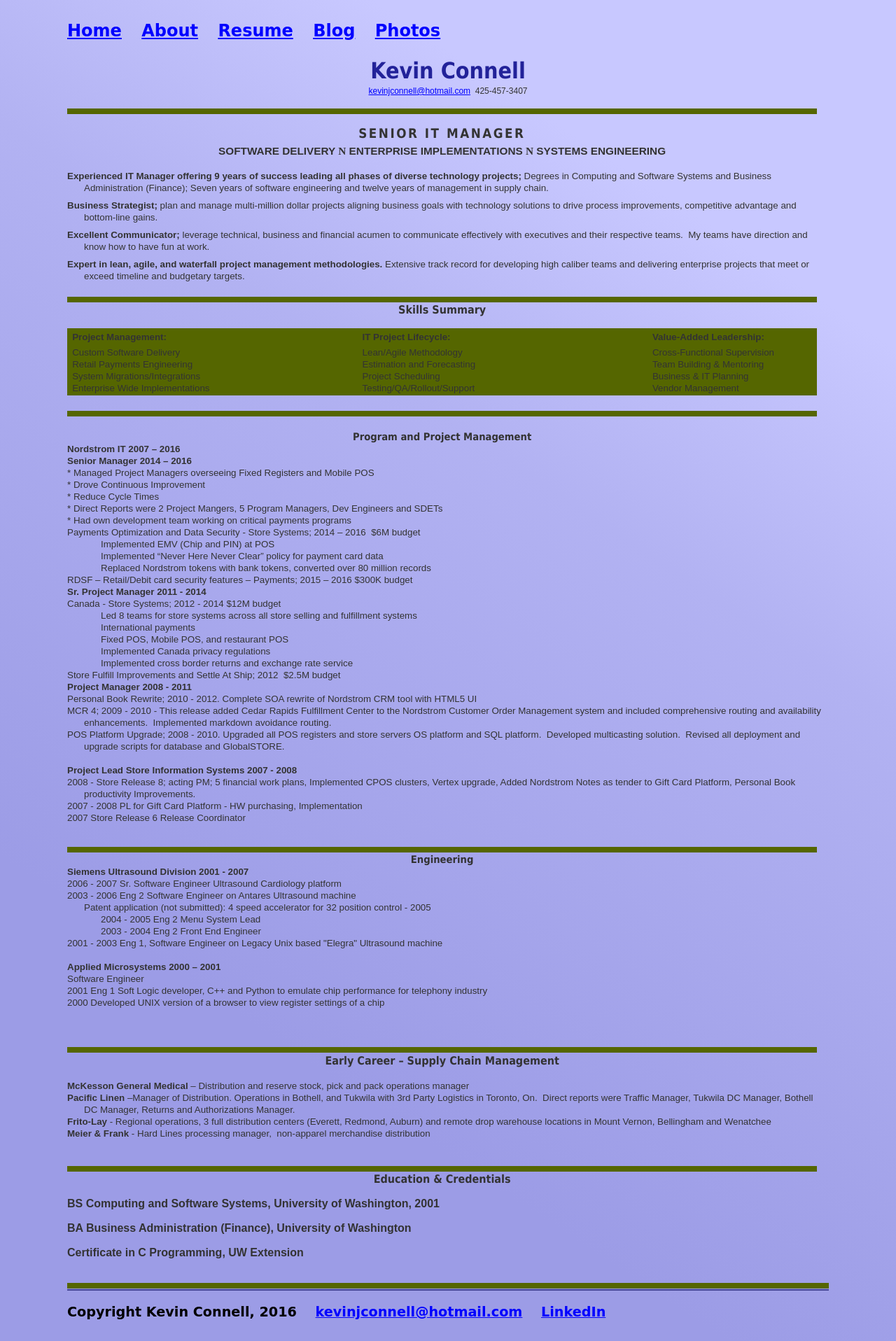
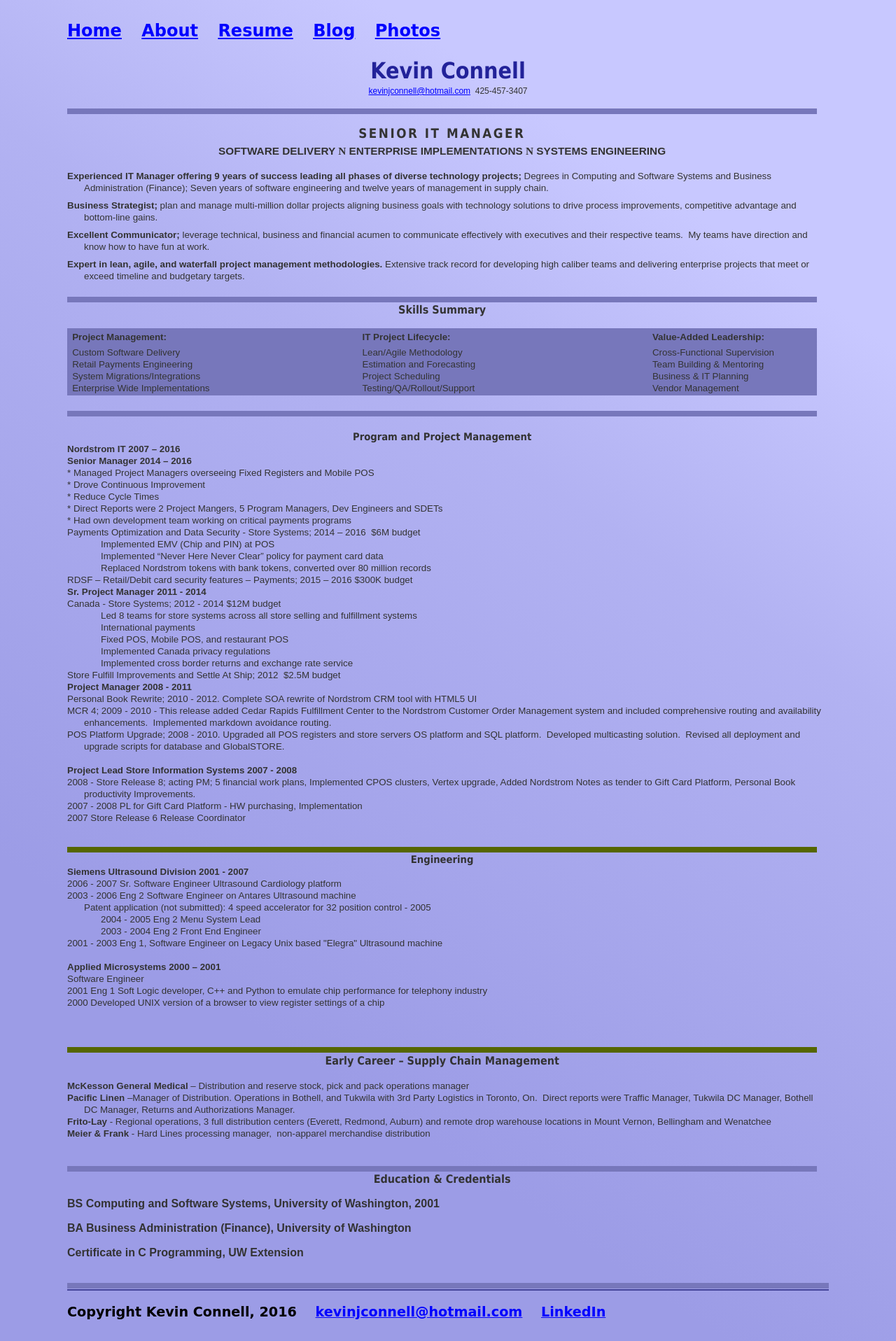
Before and after one commit to mo4dawg/mo4dawg.github.io, a Jekyll site: the page built from CV/index.html, in a window 1280 px wide. Shown: the whole page at 70% size. Built offline with Jekyll 4.4.1, drawn with Linux system fonts in a browser that asks for light colours.

Commit message:
Update index.html

```diff
--- a/CV/index.html
+++ b/CV/index.html
@@ -321,7 +321,7 @@
 style='font-size:9.0pt;font-family:"Arial","sans-serif";mso-fareast-font-family:
 "Times New Roman"'><span style='mso-spacerun:yes'>&nbsp; </span>425-457-3407<o:p></o:p></span></span></p>
 
-<div style='mso-element:para-border-div;border:none;border-bottom:solid #556600 6.0pt;
+<div style='mso-element:para-border-div;border:none;border-bottom:solid #7777BB 6.0pt;
 padding:0in 0in 1.0pt 0in;margin-left:0in;margin-right:12.6pt'>
 
 <p class=MsoNormal style='margin-bottom:0in;margin-bottom:.0001pt;line-height:
@@ -422,11 +422,11 @@
 style='mso-bookmark:top'><span style='font-size:14.0pt;font-family:"Arial","sans-serif";
 mso-fareast-font-family:"Times New Roman"'><o:p>&nbsp;</o:p></span></span></p>
 
-<div style='mso-element:para-border-div;border:none;border-top:solid #556600 6.0pt;
+<div style='mso-element:para-border-div;border:none;border-top:solid #7777BB 6.0pt;
 padding:1.0pt 0in 0in 0in;margin-left:0in;margin-right:12.6pt'>
 
 <p class=MsoNormal align=center style='margin-bottom:0in;margin-bottom:.0001pt;
-text-align:center;line-height:normal;border:none;mso-border-top-alt:solid #556600 6.0pt;
+text-align:center;line-height:normal;border:none;mso-border-top-alt:solid #7777BB 6.0pt;
 padding:0in;mso-padding-alt:1.0pt 0in 0in 0in'><span style='mso-bookmark:top'><b
 style='mso-bidi-font-weight:normal'><span style='font-size:12.0pt;font-family:
 "Tahoma","sans-serif";mso-fareast-font-family:"Times New Roman"'>Skills Summary<o:p></o:p></span></b></span></p>
@@ -442,7 +442,7 @@
  style='margin: 0px;
  mso-padding-alt:0in 5.4pt 0in 5.4pt'>
  <tr style='mso-yfti-irow:0;mso-yfti-firstrow:yes;mso-yfti-lastrow:yes'>
-  <td width = "400" valign=top style='background:#556600;color:#DDDDDD;padding:0in 5.4pt 0in 5.4pt'>
+  <td width = "400" valign=top style='background:#7777BB;color:#DDDDDD;padding:0in 5.4pt 0in 5.4pt'>
   <p class=MsoNormal style='margin-top:2.0pt;margin-right:0in;margin-bottom:
   4.0pt;margin-left:0in;line-height:normal'><span style='mso-bookmark:top'><b
   style='mso-bidi-font-weight:normal'><span style='font-size:10.0pt;font-family:
@@ -465,7 +465,7 @@
   mso-fareast-font-family:"Times New Roman"'>Enterprise Wide Implementations&nbsp;&nbsp;&nbsp;&nbsp;&nbsp;&nbsp;<o:p></o:p></span></span></p>
   </td>
   <span style='mso-bookmark:top'></span>
-  <td width = "400" valign=top style='background:#556600;color:#DDDDDD;padding:0in 5.4pt 0in 5.4pt'>
+  <td width = "400" valign=top style='background:#7777BB;color:#DDDDDD;padding:0in 5.4pt 0in 5.4pt'>
   <p class=MsoNormal style='margin-top:2.0pt;margin-right:0in;margin-bottom:
   4.0pt;margin-left:0in;line-height:normal'><span style='mso-bookmark:top'><b
   style='mso-bidi-font-weight:normal'><span style='font-size:10.0pt;font-family:
@@ -489,7 +489,7 @@
   </td>
 
   <span style='mso-bookmark:top'></span>
-  <td width = "100%" valign=top style='width:171.0pt;background:#556600;color:#DDDDDD;padding:
+  <td width = "100%" valign=top style='width:171.0pt;background:#7777BB;color:#DDDDDD;padding:
   0in 5.4pt 0in 5.4pt'>
   <p class=MsoNormal style='margin-top:2.0pt;margin-right:0in;margin-bottom:
   4.0pt;margin-left:0in;line-height:normal'><span style='mso-bookmark:top'><b
@@ -521,7 +521,7 @@
 style='font-size:14.0pt;font-family:"Arial","sans-serif";mso-fareast-font-family:
 "Times New Roman"'><o:p><span style='text-decoration:none'>&nbsp;</span></o:p></span></b></span></p>
 
-<div style='mso-element:para-border-div;border:none;border-top:solid #556600 6.0pt;
+<div style='mso-element:para-border-div;border:none;border-top:solid #7777BB 6.0pt;
 padding:1.0pt 0in 0in 0in;margin-left:0in;margin-right:12.6pt'>
 
 <p class=MsoNormal align=center style='margin-bottom:0in;margin-bottom:.0001pt;
@@ -855,7 +855,7 @@
 style='font-size:14.0pt;font-family:"Arial","sans-serif";mso-fareast-font-family:
 "Times New Roman"'><o:p>&nbsp;</o:p></span></b></span></p>
 
-<div style='mso-element:para-border-div;border:none;border-top:solid #556600 6.0pt;
+<div style='mso-element:para-border-div;border:none;border-top:solid #7777BB 6.0pt;
 padding:1.0pt 0in 0in 0in;margin-left:0in;margin-right:12.6pt'>
 
 <p class=MsoNormal align=center style='margin-bottom:0in;margin-bottom:.0001pt;
@@ -920,7 +920,7 @@
 
 <span style='mso-bookmark:top'></span>
 
-<div style='mso-element:para-border-div;border:none;border-top:solid #556600 6.0pt;
+<div style='mso-element:para-border-div;border:none;border-top:solid #7777BB 6.0pt;
 padding:1.0pt 0in 0in 0in'>
 
 </div><!-- /.blurb -->
```
